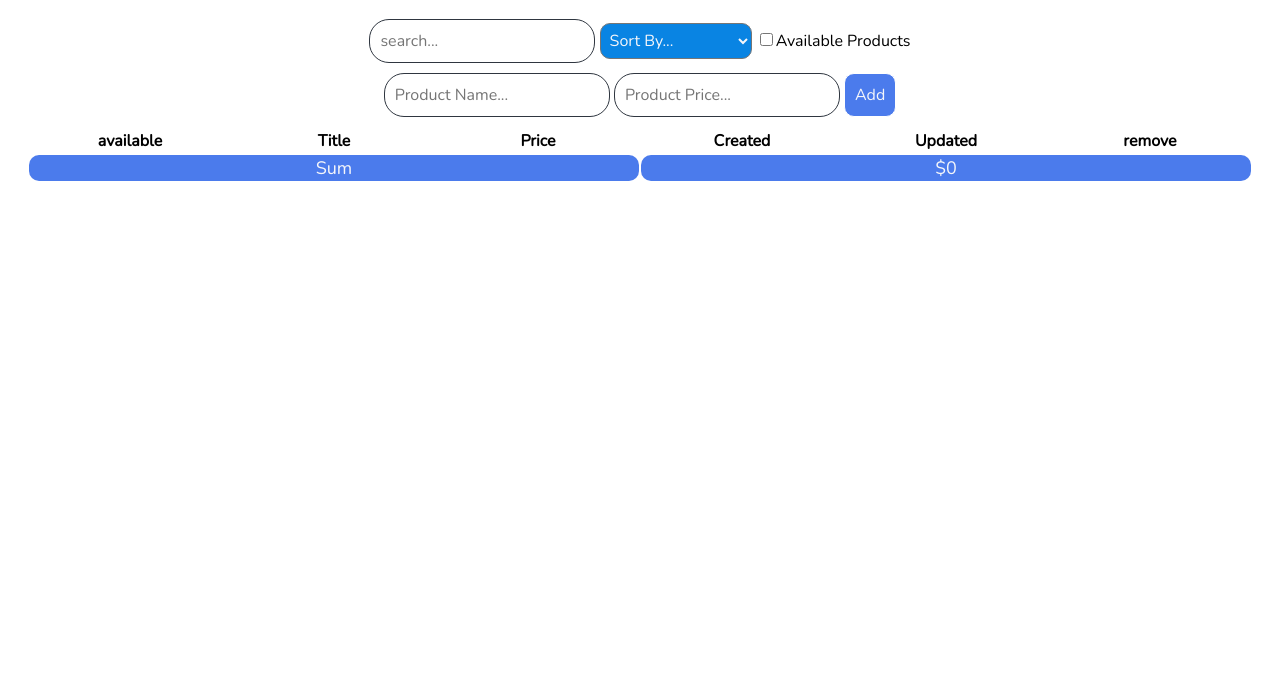
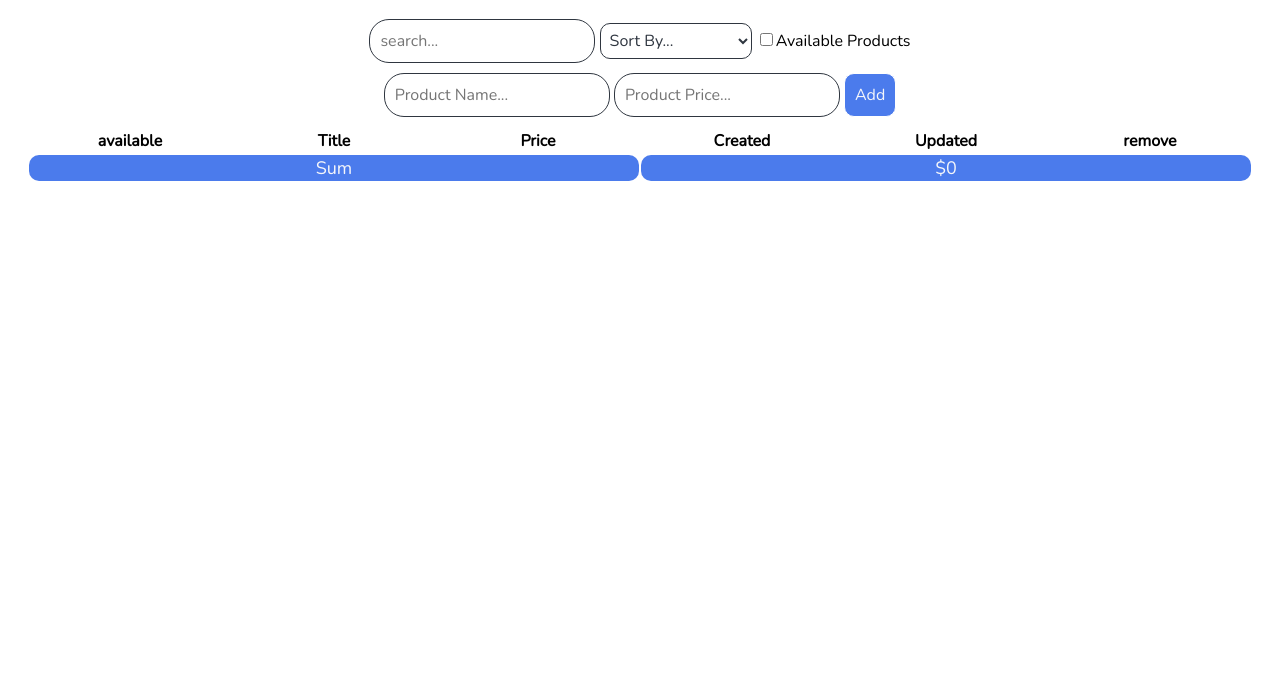
Before and after one commit to MehdiNjfi/Product-Management-en-, a plain HTML site: page index.html in a window 1280 px wide. Shown: the part 117-800 px from the top of the page. Drawn offline with nearby package versions, Linux system fonts and the light colour scheme.

Commit message:
edit some styles

```diff
--- a/styles/style.css
+++ b/styles/style.css
@@ -51,6 +51,7 @@ a {
     color: #4b7bec;
 }
 #removeButton {
+    background-color: #ffffff;
     color: #eb3b5a;
     border: 1px solid #eb3b5a;
     border-radius: 10px;
@@ -91,9 +92,10 @@ tfoot {
     }
 }
 #sortProduct {
-    background-color: #0984e3;
-    color: #f5f6fa;
+    background-color: #ffffff;
+    color: #2f3640;
     border-radius: 10px;
+    border: 1px solid #2f3640;
     outline: none;
     font-family: 'Nunito', sans-serif;;
     font-size: 16px;
```
